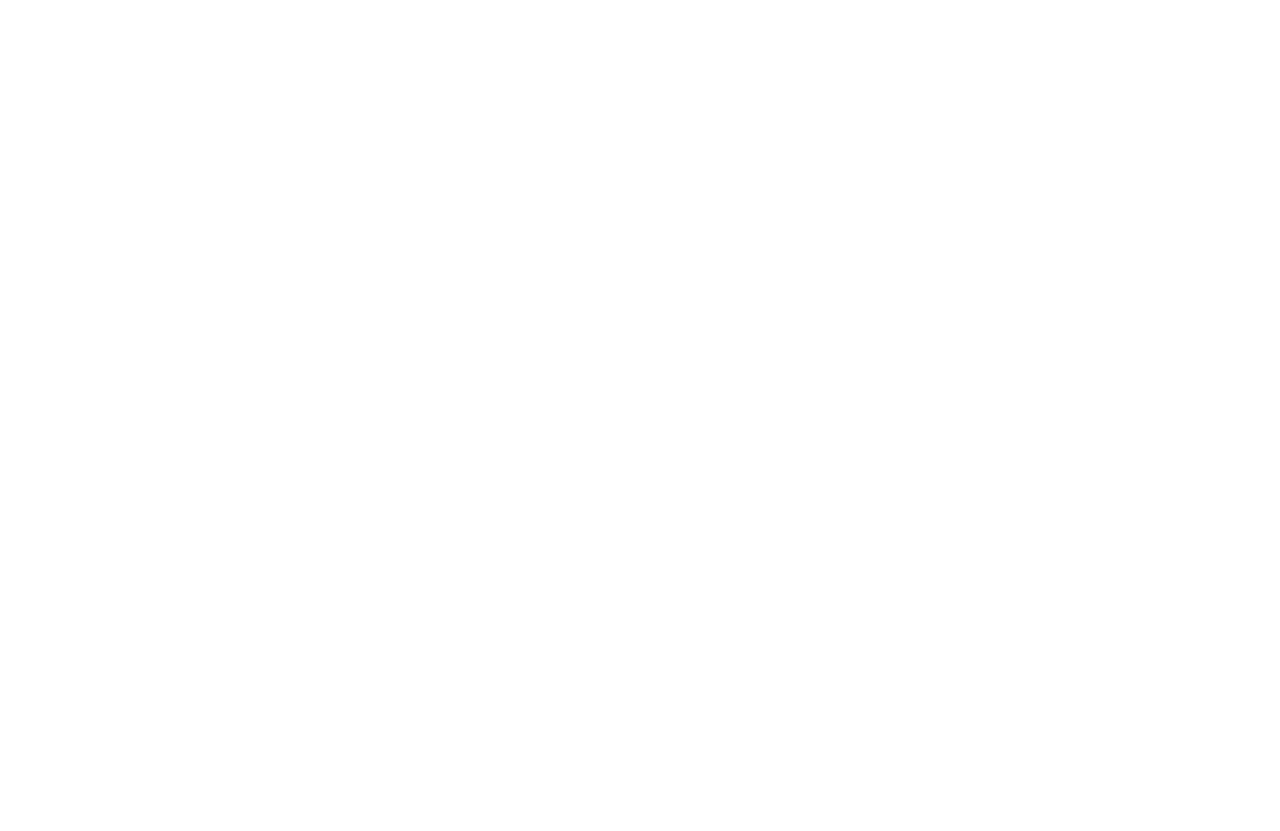
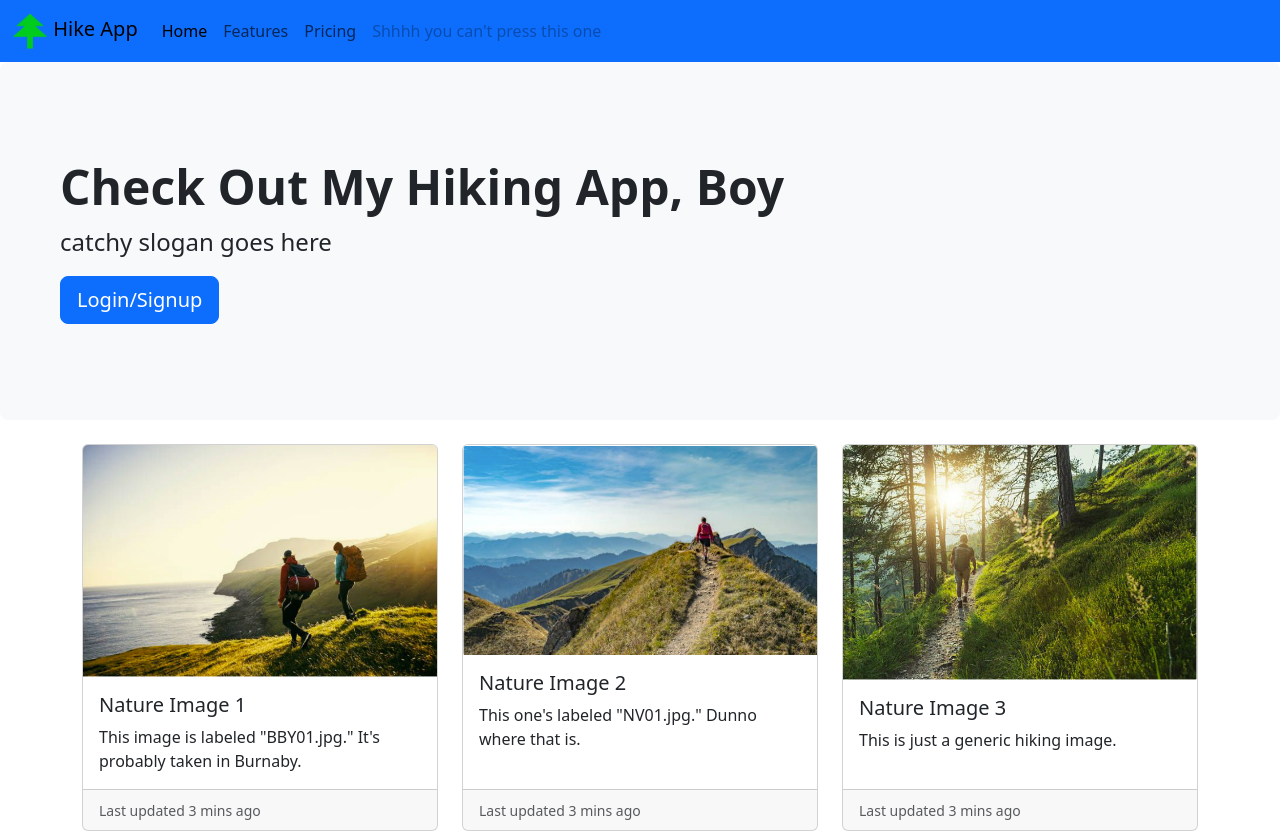
Before and after one commit to aimlesscontrivance/demo05_ordinario_marcy, a plain HTML site: page index.html in a window 1280 px wide. Before the commit the page ends 800 px from the top, so only its background shows below. Drawn offline with nearby package versions, Linux system fonts and the light colour scheme.

Commit message:
Added custom logo and modified index.html.

```diff
--- a/index.html
+++ b/index.html
@@ -2,7 +2,7 @@
 <html lang="en">
 
 <head>
-    <title>My BCIT Project</title>
+    <title>Demo 05</title>
     <meta name="comp1800 template" content="My 1800 App">
 
     <!-- Required meta tags -->
@@ -11,11 +11,15 @@
 
     <!-- Bootstrap Library CSS CDN go here -->
     <!-- Boostrap Library JS CDN  go here -->
+    <script src="https://cdn.jsdelivr.net/npm/bootstrap@5.3.2/dist/js/bootstrap.bundle.min.js"
+    integrity="sha384-C6RzsynM9kWDrMNeT87bh95OGNyZPhcTNXj1NW7RuBCsyN/o0jlpcV8Qyq46cDfL" crossorigin="anonymous"></script>
 
     <!-- Other libraries go here -->
 
     <!-- Link to styles of your own -->
     <!-- <link rel="stylesheet" href="./styles/style.css"> -->
+    <link href="https://cdn.jsdelivr.net/npm/bootstrap@5.3.2/dist/css/bootstrap.min.css" rel="stylesheet"
+    integrity="sha384-T3c6CoIi6uLrA9TneNEoa7RxnatzjcDSCmG1MXxSR1GAsXEV/Dwwykc2MPK8M2HN" crossorigin="anonymous">
 
 </head>
 
@@ -25,7 +29,86 @@
     <!-- Your HTML Layout go here -->
     <!------------------------------>
     <!-- Stuff for body goes here -->
+    <nav class="navbar navbar-expand-lg navbar-light bg-primary">
+        <div class="container-fluid">
+            <a class="navbar-brand" href="#">
+                <img src="./images/treelogo.png" height="36">
+                Hike App
+            </a>
+          <button class="navbar-toggler" type="button" data-bs-toggle="collapse" data-bs-target="#navbarNav" aria-controls="navbarNav" aria-expanded="false" aria-label="Toggle navigation">
+            <span class="navbar-toggler-icon"></span>
+          </button>
+          <div class="collapse navbar-collapse" id="navbarNav">
+            <ul class="navbar-nav">
+              <li class="nav-item">
+                <a class="nav-link active" aria-current="page" href="#">Home</a>
+              </li>
+              <li class="nav-item">
+                <a class="nav-link" href="#">Features</a>
+              </li>
+              <li class="nav-item">
+                <a class="nav-link" href="#">Pricing</a>
+              </li>
+              <li class="nav-item">
+                <a class="nav-link disabled">Shhhh you can't press this one</a>
+              </li>
+            </ul>
+          </div>
+        </div>
+      </nav>
 
+    <div class="p-5 mb-4 bg-light rounded-3">
+        <div class="container-fluid py-5">
+            <h1 class="display-5 fw-bold">Check Out My Hiking App, Boy</h1>
+            <p class="col-md-8 fs-4">catchy slogan goes here</p>
+
+            <button class="btn btn-primary btn-lg" type="button">Login/Signup</button>
+
+            <!-- Add an onclick attribute to define click event handler -->
+            <!-- <button onclick="window.location.href='login.html'" class="btn btn-primary btn-lg" type="button">Login/Signup</button> -->
+        </div>
+    </div>
+
+    <div class="container">
+    <div class="row row-cols-1 row-cols-md-3 g-4">
+        <div class="col">
+          <div class="card h-100">
+            <img src="./images/BBY01.jpg" class="card-img-top" alt="Burnaby!">
+            <div class="card-body">
+              <h5 class="card-title">Nature Image 1</h5>
+              <p class="card-text">This image is labeled "BBY01.jpg." It's probably taken in Burnaby.</p>
+            </div>
+            <div class="card-footer">
+              <small class="text-muted">Last updated 3 mins ago</small>
+            </div>
+          </div>
+        </div>
+        <div class="col">
+          <div class="card h-100">
+            <img src="./images/NV01.jpg" class="card-img-top" alt="...Nevada?">
+            <div class="card-body">
+              <h5 class="card-title">Nature Image 2</h5>
+              <p class="card-text">This one's labeled "NV01.jpg." Dunno where that is.</p>
+            </div>
+            <div class="card-footer">
+              <small class="text-muted">Last updated 3 mins ago</small>
+            </div>
+          </div>
+        </div>
+        <div class="col">
+          <div class="card h-100">
+            <img src="./images/hike1.jpg" class="card-img-top" alt="Hiking!">
+            <div class="card-body">
+              <h5 class="card-title">Nature Image 3</h5>
+              <p class="card-text">This is just a generic hiking image.</p>
+            </div>
+            <div class="card-footer">
+              <small class="text-muted">Last updated 3 mins ago</small>
+            </div>
+          </div>
+        </div>
+      </div>
+    </div>
 
     <!---------------------------------------------->
     <!-- Your own JavaScript functions go here    -->
```
Also changed, not shown: images/treelogo.png (added).
